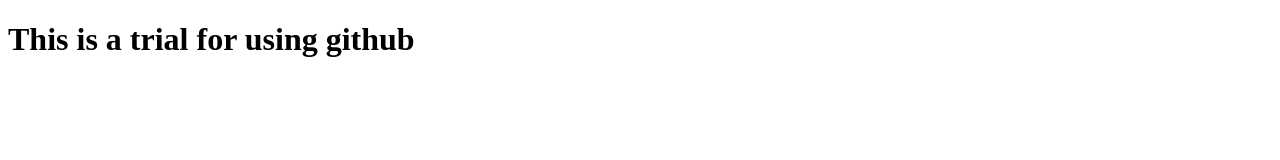
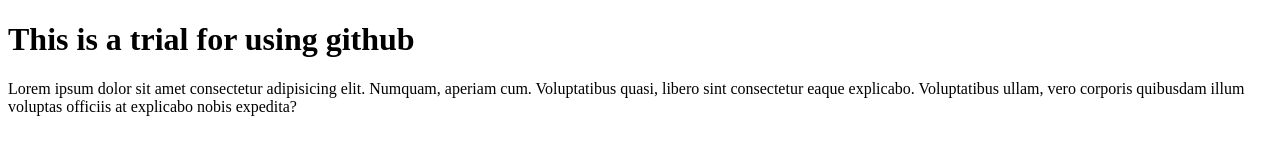
Before and after one commit to Turjo-abhishek/my-second-repo, a plain HTML site: page index.html in a window 1280 px wide. Drawn offline with Linux system fonts and the light colour scheme.

Commit message:
added a paragraph

```diff
--- a/index.html
+++ b/index.html
@@ -8,5 +8,6 @@
 </head>
 <body>
     <h1>This is a trial for using github</h1>
+    <P>Lorem ipsum dolor sit amet consectetur adipisicing elit. Numquam, aperiam cum. Voluptatibus quasi, libero sint consectetur eaque explicabo. Voluptatibus ullam, vero corporis quibusdam illum voluptas officiis at explicabo nobis expedita?</P>
 </body>
 </html>
```
